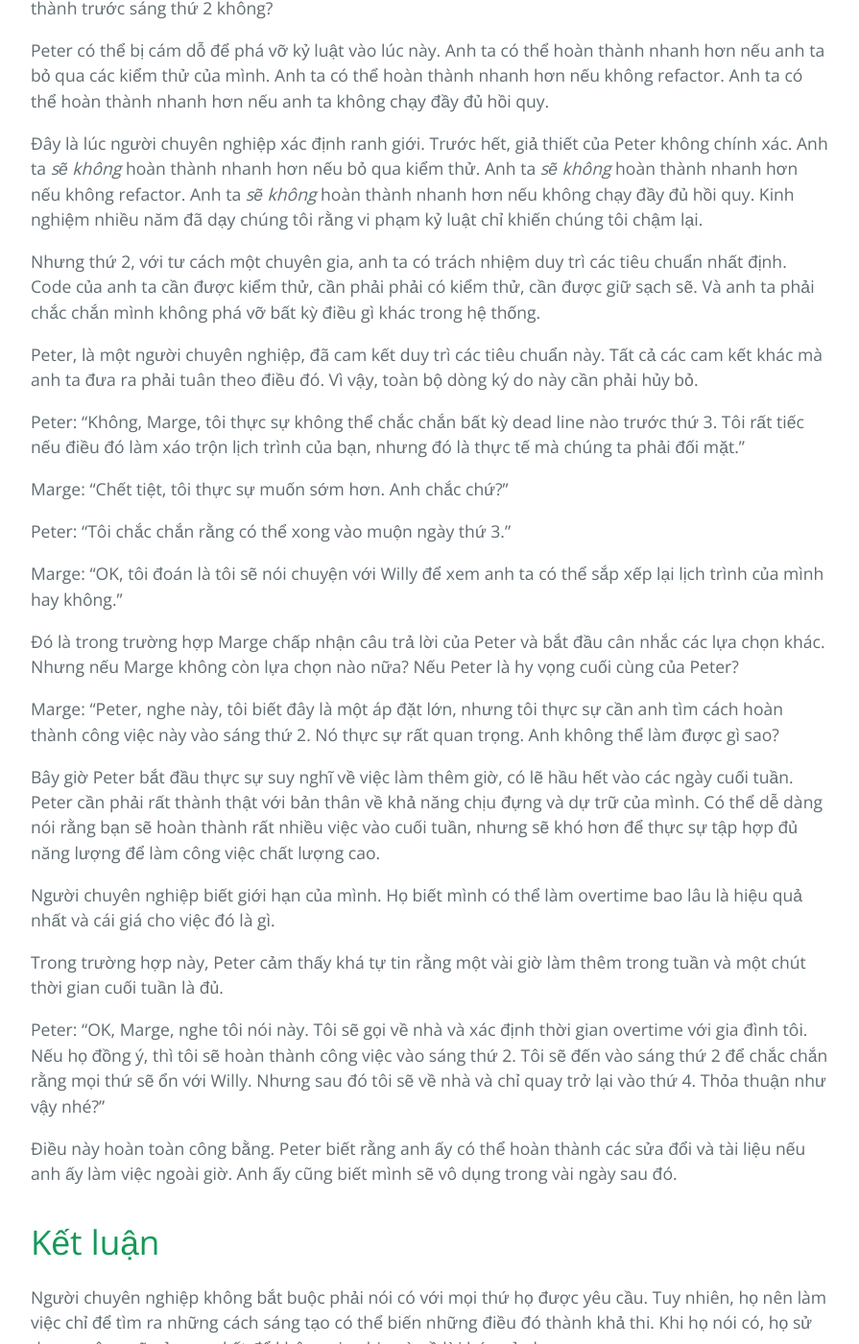
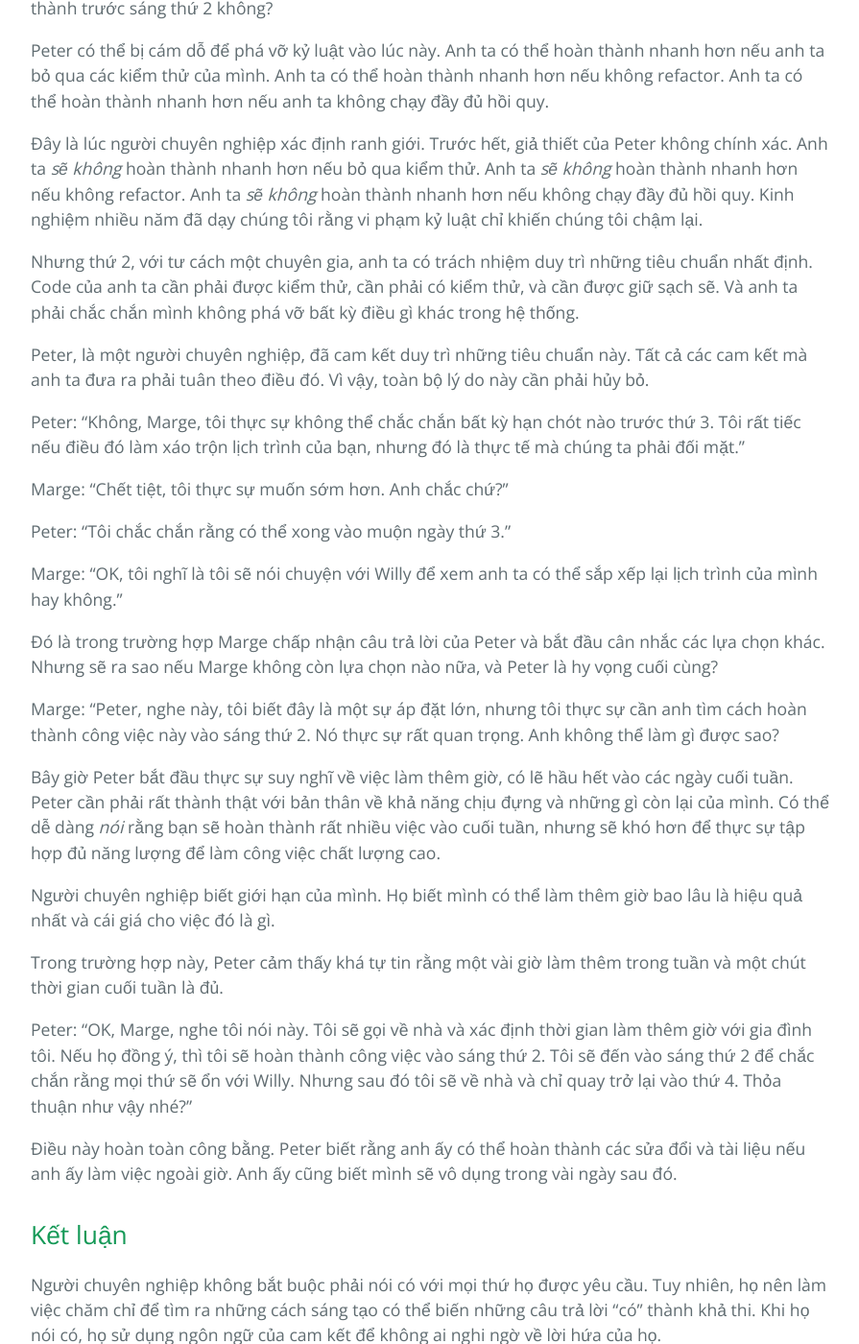
Before and after one commit to HaiBV/haibv.github.io, a Jekyll site: the page built from clean-coder/chapter-3-saying-yes.md, in a window 1280 px wide and 1400 px high, scrolled down 8294 px. Shown: the whole window at 96% size, without its empty margins (192-1087 px from the left). Built offline with Jekyll 4.4.1, drawn with Linux system fonts in a browser that asks for light colours; our own code applies the rules of GitHub Pages for plain Markdown files; some of the changed text lies outside the part shown.

Commit message:
Book - The Clean Coder - Correction - C3

```diff
--- a/clean-coder/chapter-3-saying-yes.md
+++ b/clean-coder/chapter-3-saying-yes.md
@@ -207,32 +207,32 @@ Peter có thể bị cám dỗ để phá vỡ kỷ luật vào lúc này. Anh t
 
 Đây là lúc người chuyên nghiệp xác định ranh giới. Trước hết, giả thiết của Peter không chính xác. Anh ta _sẽ không_ hoàn thành nhanh hơn nếu bỏ qua kiểm thử. Anh ta _sẽ không_ hoàn thành nhanh hơn nếu không refactor. Anh ta _sẽ không_ hoàn thành nhanh hơn nếu không chạy đầy đủ hồi quy. Kinh nghiệm nhiều năm đã dạy chúng tôi rằng vi phạm kỷ luật chỉ khiến chúng tôi chậm lại.
 
-Nhưng thứ 2, với tư cách một chuyên gia, anh ta có trách nhiệm duy trì các tiêu chuẩn nhất định. Code của anh ta cần được kiểm thử, cần phải phải có kiểm thử, cần được giữ sạch sẽ. Và anh ta phải chắc chắn mình không phá vỡ bất kỳ điều gì khác trong hệ thống.
+Nhưng thứ 2, với tư cách một chuyên gia, anh ta có trách nhiệm duy trì những tiêu chuẩn nhất định. Code của anh ta cần phải được kiểm thử, cần phải có kiểm thử, và cần được giữ sạch sẽ. Và anh ta phải chắc chắn mình không phá vỡ bất kỳ điều gì khác trong hệ thống.
 
-Peter, là một người chuyên nghiệp, đã cam kết duy trì các tiêu chuẩn này. Tất cả các cam kết khác mà anh ta đưa ra phải tuân theo điều đó. Vì vậy, toàn bộ dòng ký do này cần phải hủy bỏ.
+Peter, là một người chuyên nghiệp, đã cam kết duy trì những tiêu chuẩn này. Tất cả các cam kết mà anh ta đưa ra phải tuân theo điều đó. Vì vậy, toàn bộ lý do này cần phải hủy bỏ.
 
-Peter: "Không, Marge, tôi thực sự không thể chắc chắn bất kỳ dead line nào trước thứ 3. Tôi rất tiếc nếu điều đó làm xáo trộn lịch trình của bạn, nhưng đó là thực tế mà chúng ta phải đối mặt."
+Peter: "Không, Marge, tôi thực sự không thể chắc chắn bất kỳ hạn chót nào trước thứ 3. Tôi rất tiếc nếu điều đó làm xáo trộn lịch trình của bạn, nhưng đó là thực tế mà chúng ta phải đối mặt."
 
 Marge: "Chết tiệt, tôi thực sự muốn sớm hơn. Anh chắc chứ?"
 
 Peter: "Tôi chắc chắn rằng có thể xong vào muộn ngày thứ 3."
 
-Marge: "OK, tôi đoán là tôi sẽ nói chuyện với Willy để xem anh ta có thể sắp xếp lại lịch trình của mình hay không."
+Marge: "OK, tôi nghĩ là tôi sẽ nói chuyện với Willy để xem anh ta có thể sắp xếp lại lịch trình của mình hay không."
 
-Đó là trong trường hợp Marge chấp nhận câu trả lời của Peter và bắt đầu cân nhắc các lựa chọn khác. Nhưng nếu Marge không còn lựa chọn nào nữa? Nếu Peter là hy vọng cuối cùng của Peter?
+Đó là trong trường hợp Marge chấp nhận câu trả lời của Peter và bắt đầu cân nhắc các lựa chọn khác. Nhưng sẽ ra sao nếu Marge không còn lựa chọn nào nữa, và Peter là hy vọng cuối cùng?
 
-Marge: "Peter, nghe này, tôi biết đây là một áp đặt lớn, nhưng tôi thực sự cần anh tìm cách hoàn thành công việc này vào sáng thứ 2. Nó thực sự rất quan trọng. Anh không thể làm được gì sao?
+Marge: "Peter, nghe này, tôi biết đây là một sự áp đặt lớn, nhưng tôi thực sự cần anh tìm cách hoàn thành công việc này vào sáng thứ 2. Nó thực sự rất quan trọng. Anh không thể làm gì được sao?
 
-Bây giờ Peter bắt đầu thực sự suy nghĩ về việc làm thêm giờ, có lẽ hầu hết vào các ngày cuối tuần. Peter cần phải rất thành thật với bản thân về khả năng chịu đựng và dự trữ của mình. Có thể dễ dàng nói rằng bạn sẽ hoàn thành rất nhiều việc vào cuối tuần, nhưng sẽ khó hơn để thực sự tập hợp đủ năng lượng để làm công việc chất lượng cao.
+Bây giờ Peter bắt đầu thực sự suy nghĩ về việc làm thêm giờ, có lẽ hầu hết vào các ngày cuối tuần. Peter cần phải rất thành thật với bản thân về khả năng chịu đựng và những gì còn lại của mình. Có thể dễ dàng _nói_ rằng bạn sẽ hoàn thành rất nhiều việc vào cuối tuần, nhưng sẽ khó hơn để thực sự tập hợp đủ năng lượng để làm công việc chất lượng cao.
 
-Người chuyên nghiệp biết giới hạn của mình. Họ biết mình có thể làm overtime bao lâu là hiệu quả nhất và cái giá cho việc đó là gì.
+Người chuyên nghiệp biết giới hạn của mình. Họ biết mình có thể làm thêm giờ bao lâu là hiệu quả nhất và cái giá cho việc đó là gì.
 
 Trong trường hợp này, Peter cảm thấy khá tự tin rằng một vài giờ làm thêm trong tuần và một chút thời gian cuối tuần là đủ.
 
-Peter: "OK, Marge, nghe tôi nói này. Tôi sẽ gọi về nhà và xác định thời gian overtime với gia đình tôi. Nếu họ đồng ý, thì tôi sẽ hoàn thành công việc vào sáng thứ 2. Tôi sẽ đến vào sáng thứ 2 để chắc chắn rằng mọi thứ sẽ ổn với Willy. Nhưng sau đó tôi sẽ về nhà và chỉ quay trở lại vào thứ 4. Thỏa thuận như vậy nhé?"
+Peter: "OK, Marge, nghe tôi nói này. Tôi sẽ gọi về nhà và xác định thời gian làm thêm giờ với gia đình tôi. Nếu họ đồng ý, thì tôi sẽ hoàn thành công việc vào sáng thứ 2. Tôi sẽ đến vào sáng thứ 2 để chắc chắn rằng mọi thứ sẽ ổn với Willy. Nhưng sau đó tôi sẽ về nhà và chỉ quay trở lại vào thứ 4. Thỏa thuận như vậy nhé?"
 
 Điều này hoàn toàn công bằng. Peter biết rằng anh ấy có thể hoàn thành các sửa đổi và tài liệu nếu anh ấy làm việc ngoài giờ. Anh ấy cũng biết mình sẽ vô dụng trong vài ngày sau đó.
 
-# Kết luận
+## Kết luận
 
-Người chuyên nghiệp không bắt buộc phải nói có với mọi thứ họ được yêu cầu. Tuy nhiên, họ nên làm việc chỉ để tìm ra những cách sáng tạo có thể biến những điều đó thành khả thi. Khi họ nói có, họ sử dụng ngôn ngữ của cam kết để không ai nghi ngờ về lời hứa của họ.
+Người chuyên nghiệp không bắt buộc phải nói có với mọi thứ họ được yêu cầu. Tuy nhiên, họ nên làm việc chăm chỉ để tìm ra những cách sáng tạo có thể biến những câu trả lời "có" thành khả thi. Khi họ nói có, họ sử dụng ngôn ngữ của cam kết để không ai nghi ngờ về lời hứa của họ.
```
